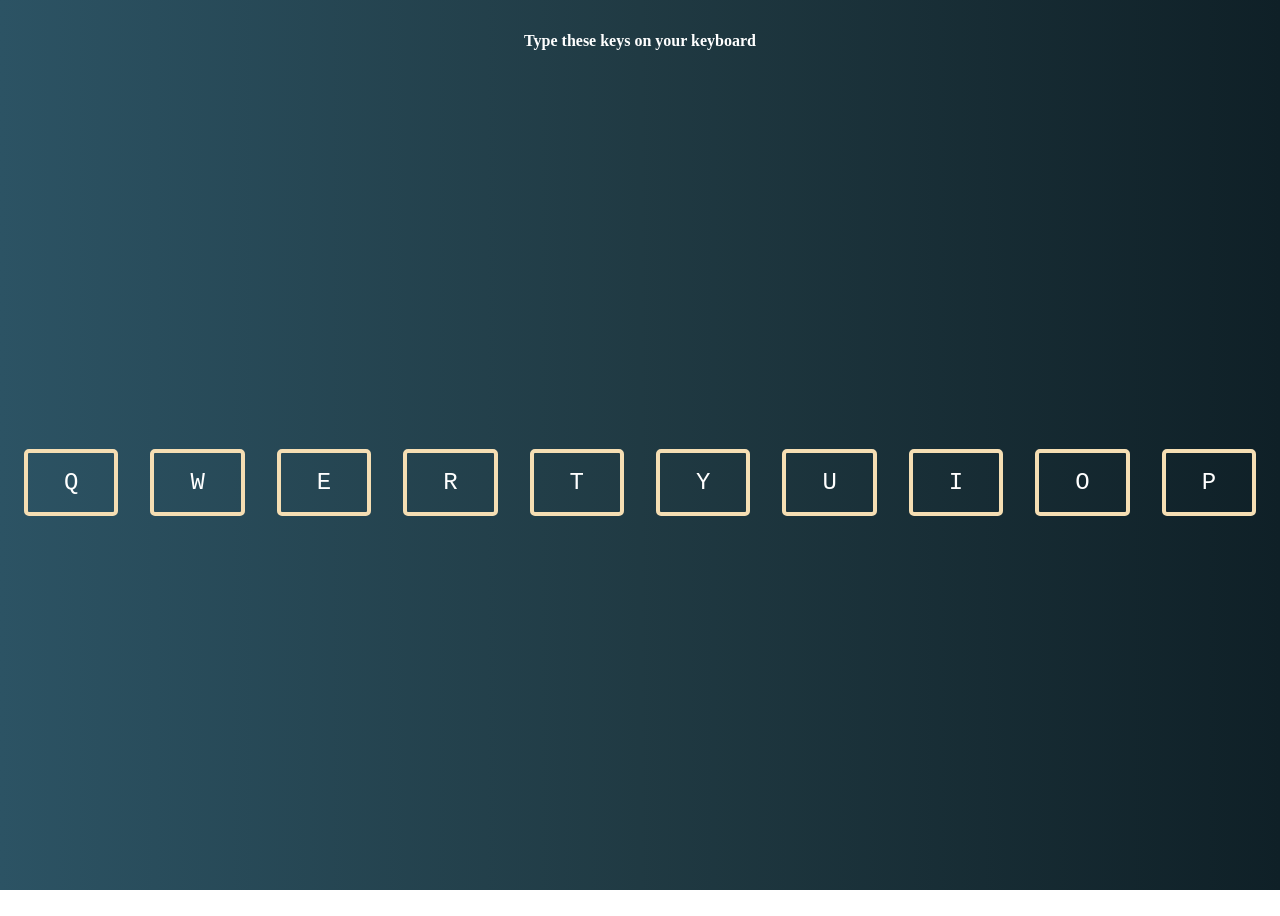
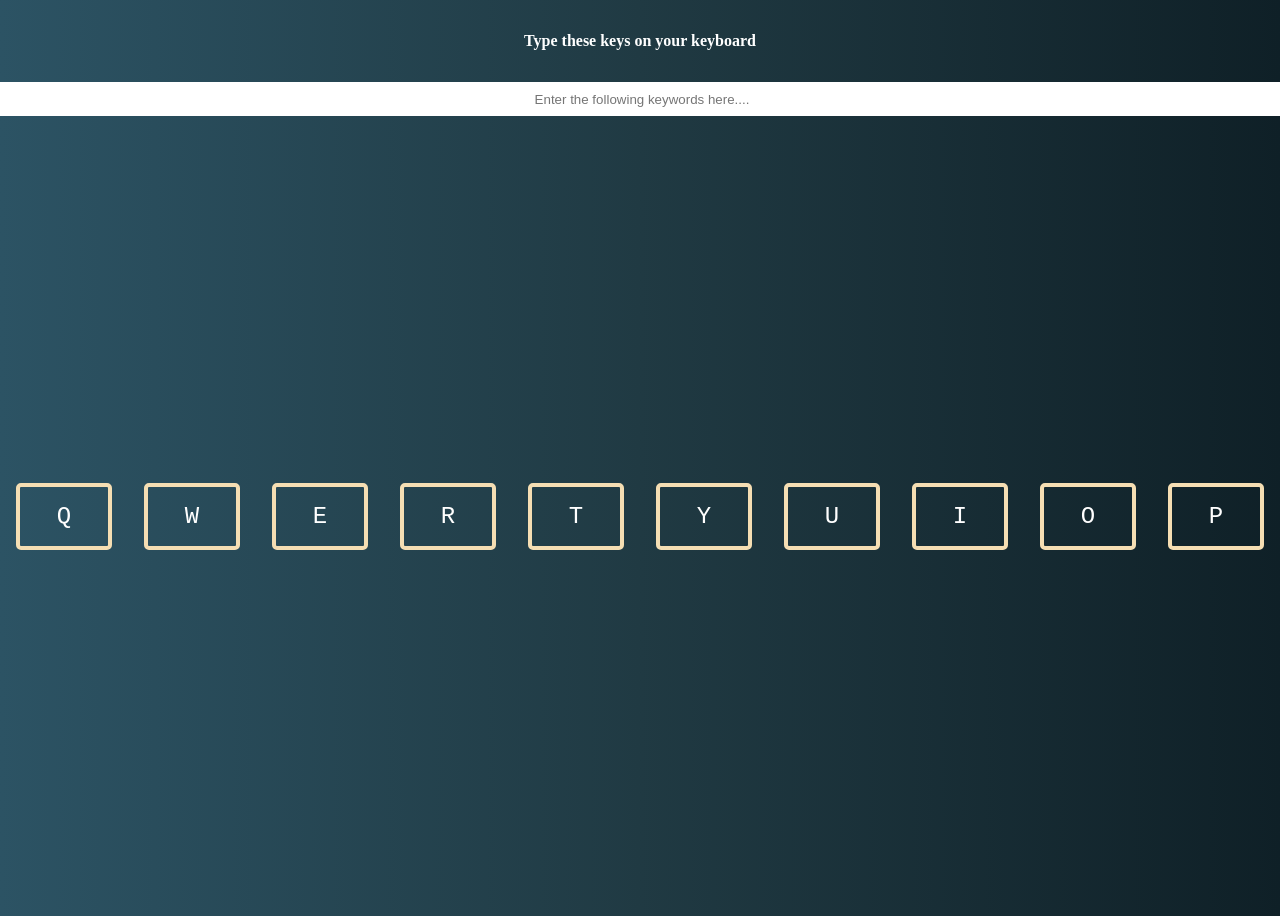
Before and after one commit to Anishshettyk/musickey, a plain HTML site: page index.html in a window 1280 px wide. Before the commit the page ends 890 px from the top, so only its background shows below. Drawn offline with Linux system fonts and the light colour scheme.

Commit message:
V1.1
Input form is added

```diff
--- a/css/style.css
+++ b/css/style.css
@@ -1,4 +1,6 @@
 body {
+    margin: 0;
+    padding: 0;
     background: #0F2027;
     /* fallback for old browsers */
     background: -webkit-linear-gradient(to right, #2C5364, #203A43, #0F2027);
@@ -14,6 +16,13 @@ body {
     color: #fff;
     margin: 2rem;
 
+}
+
+.input {
+    text-align: center;
+    width: 100%;
+    height: 2rem;
+    border: none;
 }
 
 .keys {
--- a/index.html
+++ b/index.html
@@ -14,6 +14,7 @@
     <div class="data">
         <h1>Type these keys on your keyboard</h1>
     </div>
+    <input type="text" placeholder="Enter the following keywords here...." class="input">
     <div class="keys">
         <div data-key="81" class="key">
             <kbd>Q</kbd>
```
